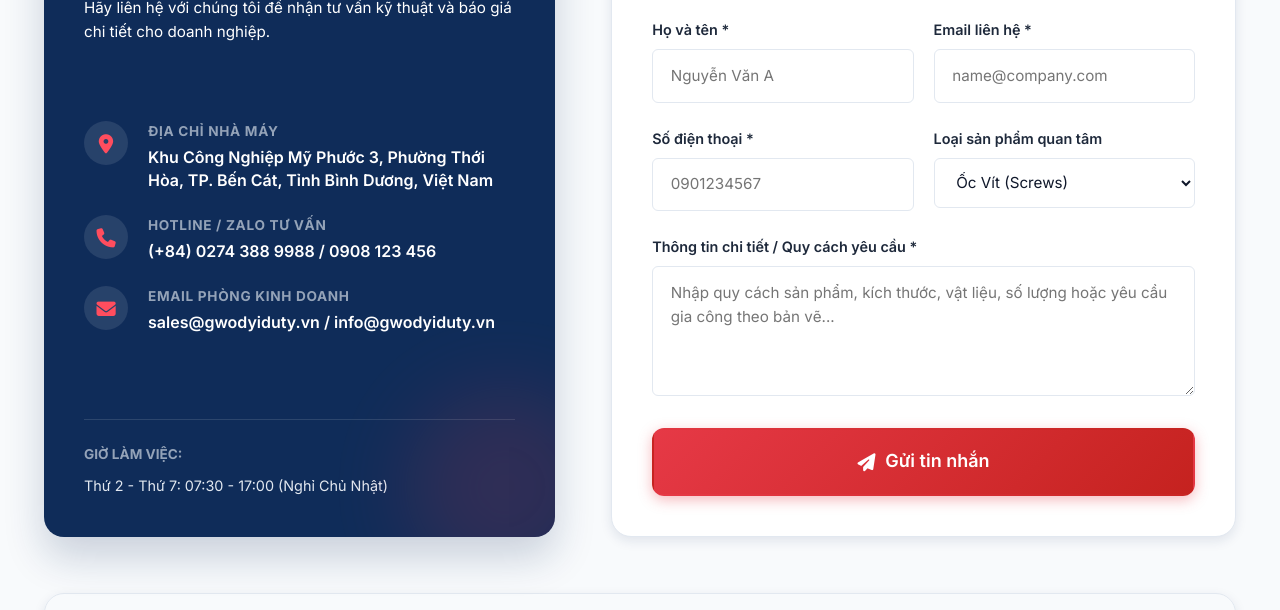
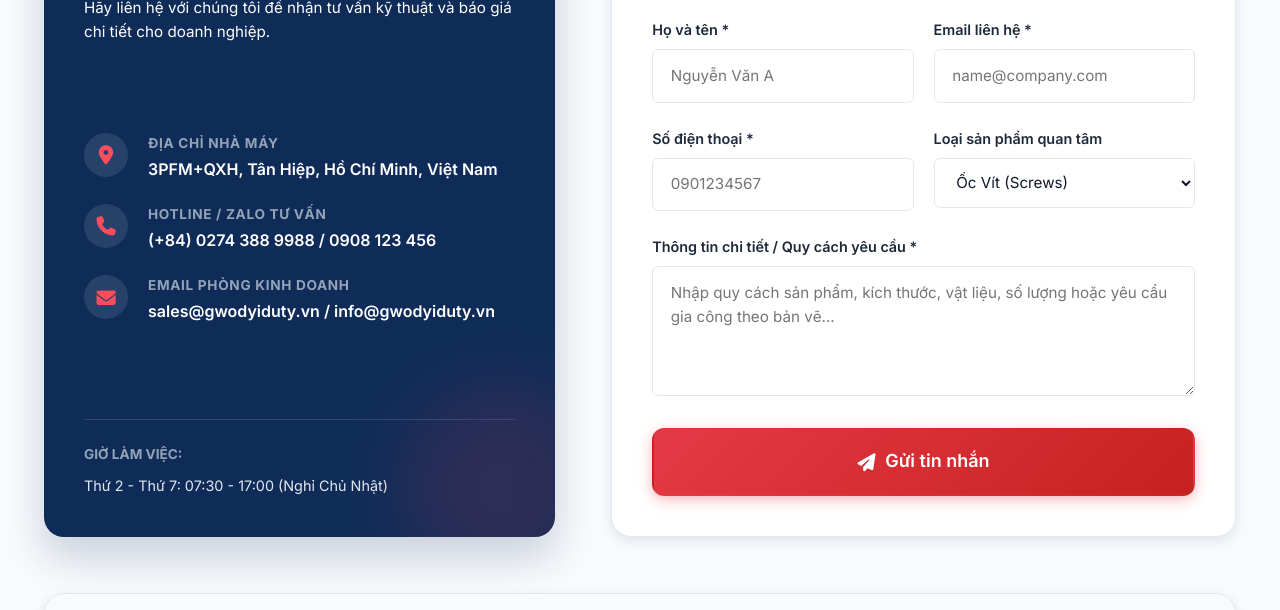
Before and after one commit to MinhhQuann1506/GD-WEB, a website: page index.html in a window 1280 px wide. Shown: the part 3622-4232 px from the top of the page. Drawn offline with Linux system fonts and the light colour scheme; no server answers; grey boxes are pictures that could not be loaded.

Commit message:
Update factory address to 3PFM+QXH, Tan Hiep, Ho Chi Minh

```diff
--- a/index.html
+++ b/index.html
@@ -411,7 +411,7 @@
                 </div>
                 <div class="method-details">
                   <h5>Địa Chỉ Nhà Máy</h5>
-                  <p>Khu Công Nghiệp Mỹ Phước 3, Phường Thới Hòa, TP. Bến Cát, Tỉnh Bình Dương, Việt Nam</p>
+                  <p>3PFM+QXH, Tân Hiệp, Hồ Chí Minh, Việt Nam</p>
                 </div>
               </div>
 
```
